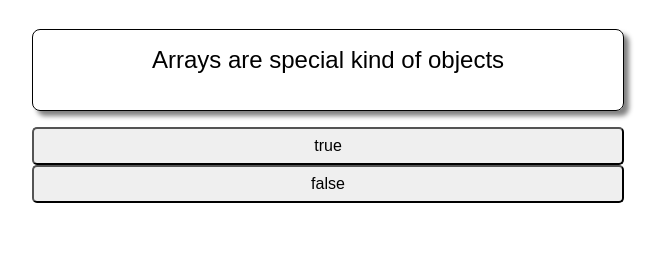
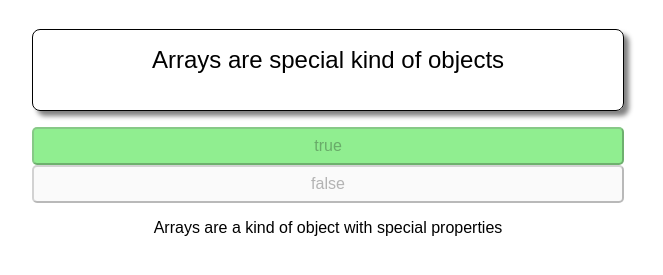
Before and after one commit to maywork/JavaScript-Frist-Step-to-Professional, a plain HTML site: page Quiz.html in a window 1280 px wide. Both pictures are taken after a click on the button "true". Shown: the part 165-440 px from the top of the page, without its empty margins (312-975 px from the left). Drawn offline with Linux system fonts and the light colour scheme.

Commit message:
adding functionality to the Quiz game file

```diff
--- a/Quiz.html
+++ b/Quiz.html
@@ -87,7 +87,7 @@
     // const optionButtons = document.querySelectorAll("#options buttons").chilren;
 
     // explanation should be the "explanation" div
-    const explanation = document.getElementById("explanation buttons ");
+    const explanation = document.getElementById("explanation");
 
 
 
@@ -119,18 +119,28 @@
     }
 
     // TODO 6A: Use a for loop to add a click event listener to each of the optionButtons
+    for (let button of optionButtons) {
+        button.addEventListener("click", (event) => {
             // TODO 6B: Within the event handler function, display the fact's explanation by setting the text of the explanation element
-
+            explanation.textContent = fact.explanation;
 
             // TODO 7: Within the event handler function,
             // Use a for loop to disable all the option buttons
-
-
+            for(let disButton of optionButtons) {
+                disable(disButton);
+            }
+            // console.log(button.value);
             // TODO 8: Within the event handler function,
             // Get the guessed value from the clicked button
             // Use a conditional to compare the guess to the fact's answer
             // and add the "correct"/"incorrect" class as appropriate
-
+            if(isCorrect(button.value))  {
+                button.classList.add("correct");
+            } else {
+                button.classList.add("incorrect");
+            }
+        });
+    }
 
 
   </script>
```
Also changed, not shown: index.html (deleted, +0 -12 lines).
